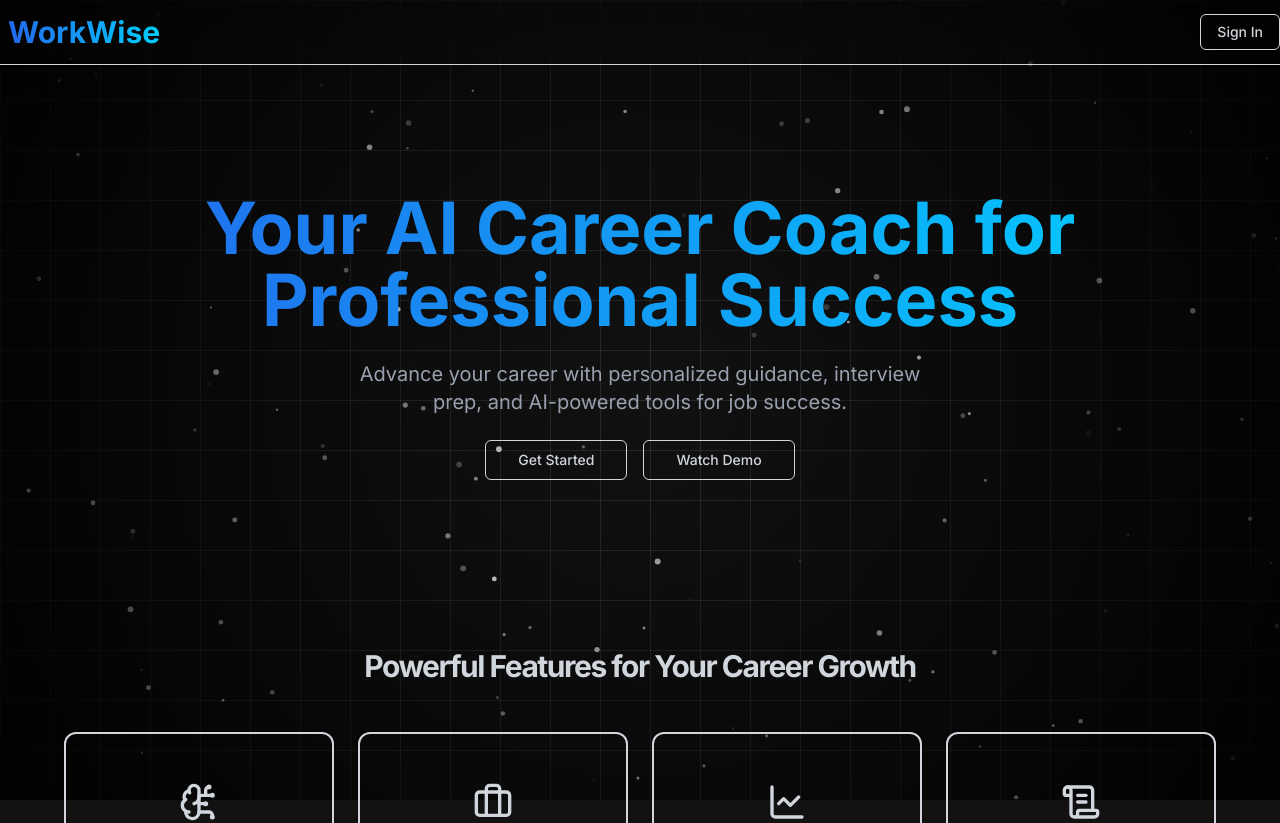
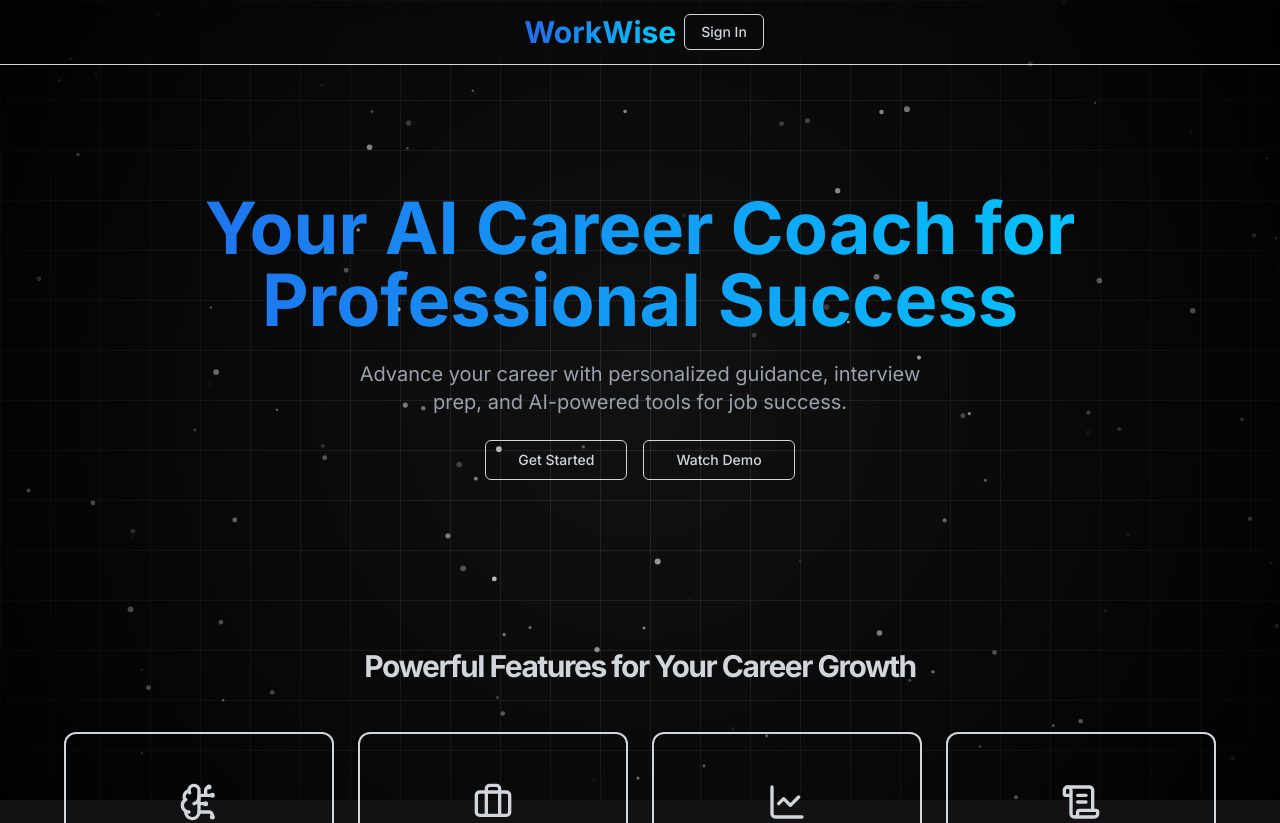
Before and after one commit to nittish03/random, a Next.js app: page / in a window 1280 px wide. Shown: the top 823 px of the page. Built offline with nearby package versions, Linux system fonts and the light colour scheme; no server answers.

Commit message:
final code

```diff
--- a/components/header.jsx
+++ b/components/header.jsx
@@ -23,7 +23,7 @@
 const Header = ({ user }) => {
   return (
     <header className="fixed top-0 w-full border-b bg-background/80 backdrop-blur-md z-50 supports-[backdrop-filter]:bg-background/60">
-      <nav className="container h-16 flex items-center justify-between">
+      <nav className="container h-16 flex items-center justify-center">
         <div className="flex justify-center items-center">
 
         <Link href="/">
```
